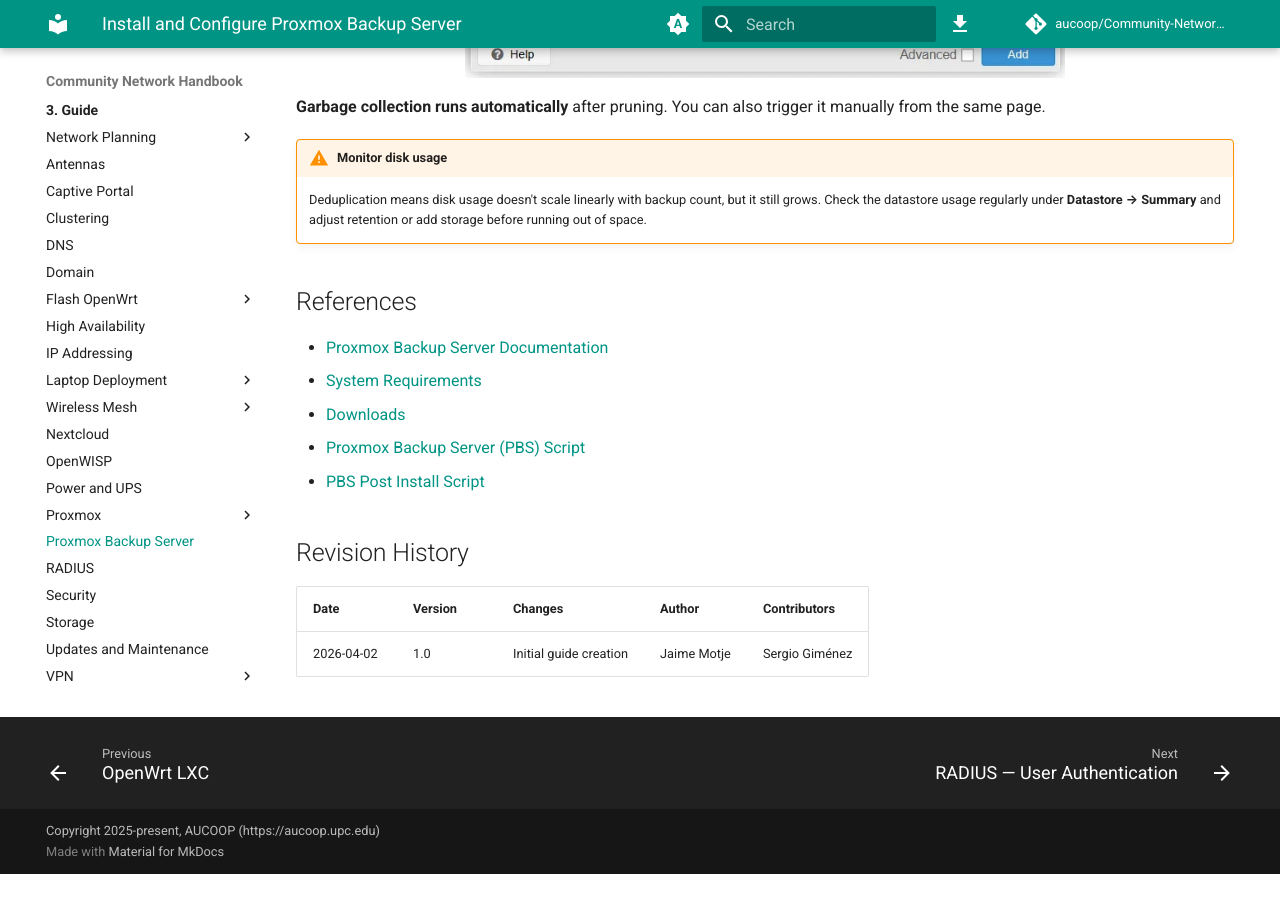
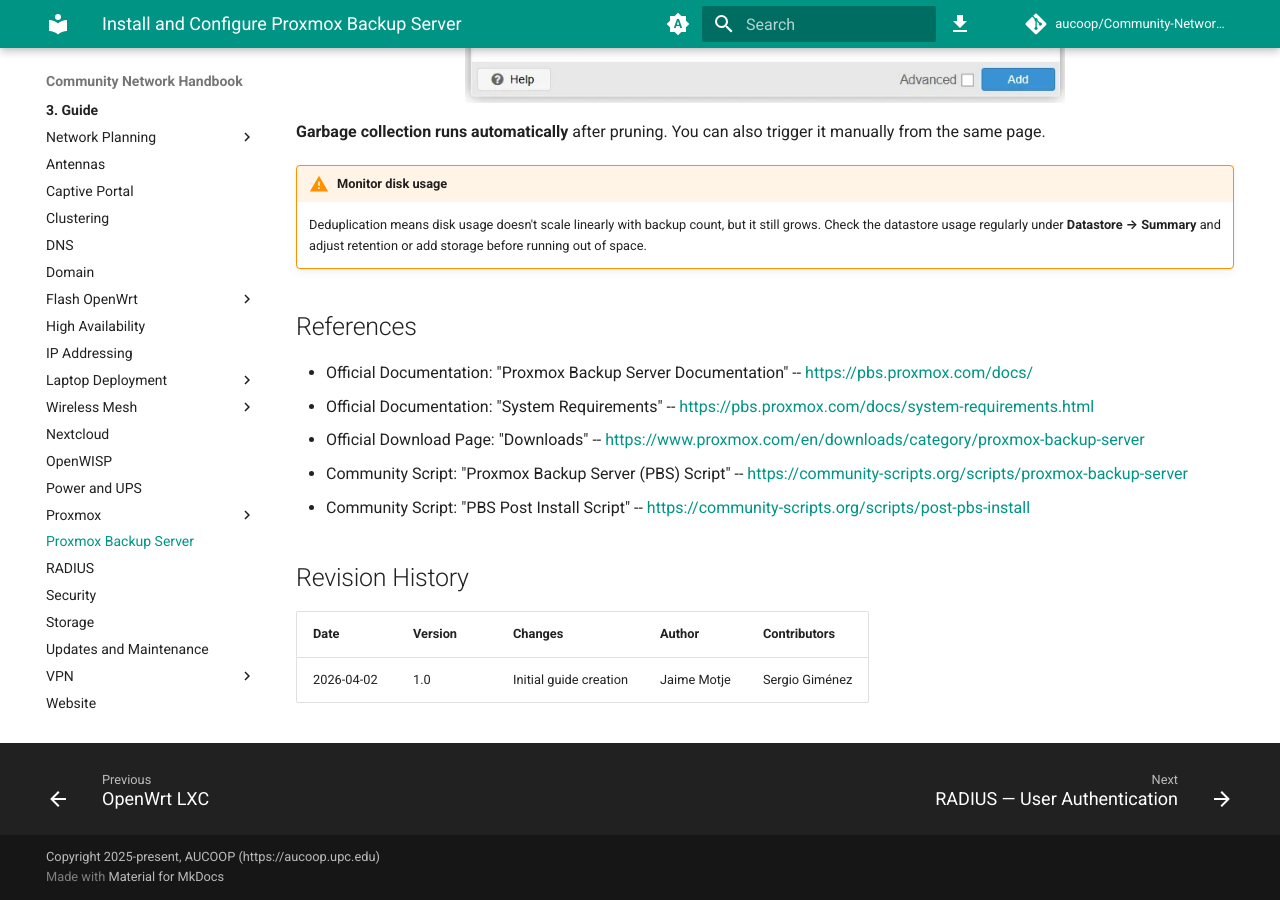
Before and after one commit to aucoop/Community-Network-Handbook, an MkDocs documentation site: the page built from docs/3-Guide/Proxmox-Backup-Server/index.md, in a window 1280 px wide and 900 px high, scrolled down 10204 px. Built offline with MkDocs 1.6.1 and Material for MkDocs 9.7.7, drawn with Linux system fonts in a browser that asks for light colours; comment, search, counter and statistics services are not loaded; before the commit the page ends 11078 px from its top, so only the background shows below that; some of the changed text lies outside the part shown.

Commit message:
Reference Format and CTID example

```diff
--- a/docs/3-Guide/Proxmox-Backup-Server/index.md
+++ b/docs/3-Guide/Proxmox-Backup-Server/index.md
@@ -302,11 +302,11 @@
 
 ## References
 
-- [Proxmox Backup Server Documentation](https://pbs.proxmox.com/docs/)
-- [System Requirements](https://pbs.proxmox.com/docs/system-requirements.html)
-- [Downloads](https://www.proxmox.com/en/downloads/category/proxmox-backup-server)
-- [Proxmox Backup Server (PBS) Script](https://community-scripts.org/scripts/proxmox-backup-server)
-- [PBS Post Install Script](https://community-scripts.org/scripts/post-pbs-install)
+- Official Documentation: "Proxmox Backup Server Documentation" -- <https://pbs.proxmox.com/docs/>
+- Official Documentation: "System Requirements" -- <https://pbs.proxmox.com/docs/system-requirements.html>
+- Official Download Page: "Downloads" -- <https://www.proxmox.com/en/downloads/category/proxmox-backup-server>
+- Community Script: "Proxmox Backup Server (PBS) Script" -- <https://community-scripts.org/scripts/proxmox-backup-server>
+- Community Script: "PBS Post Install Script" -- <https://community-scripts.org/scripts/post-pbs-install>
 
 ## Revision History
 
```
Also changed, not shown: other parts of docs/3-Guide/Proxmox-Backup-Server/index.md (+1 -1 lines).
